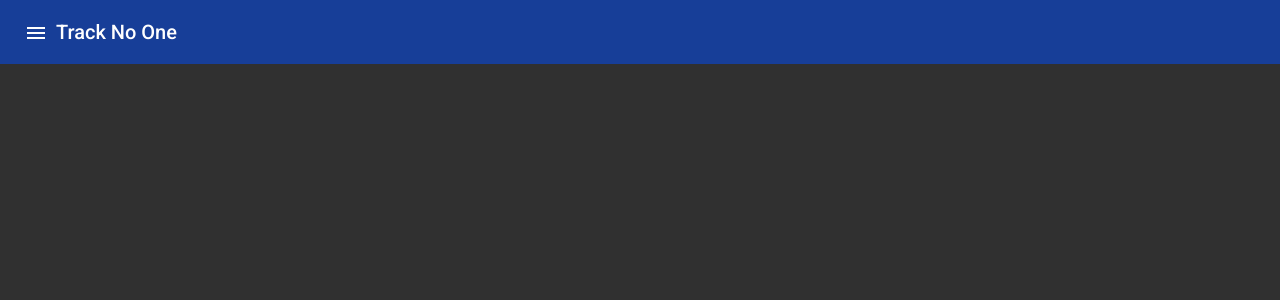
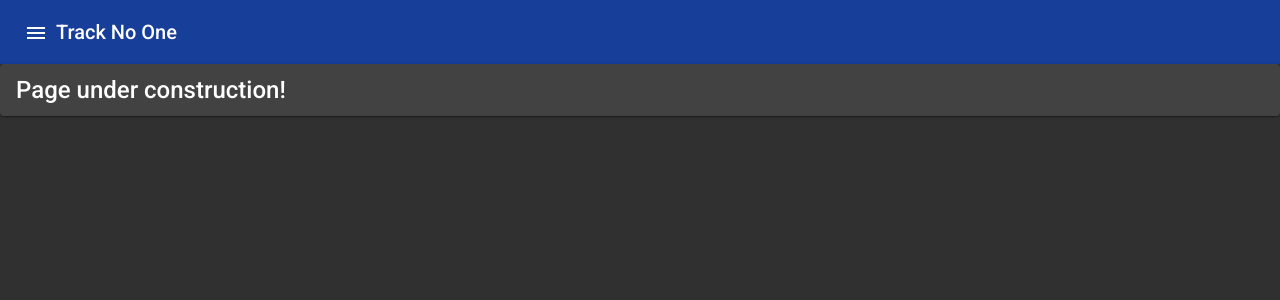
Before and after one commit to DERGONokay/track-no-one, an Angular app: page / in a window 1280 px wide. Shown: the top 300 px of the page. Built offline with nearby package versions, Linux system fonts and the light colour scheme.

Commit message:
UI - Add under construction page. Fix name of the stat in readme

```diff
--- a/src/app/app-routing.module.ts
+++ b/src/app/app-routing.module.ts
@@ -1,9 +1,13 @@
 import { NgModule } from '@angular/core';
 import { RouterModule, Routes } from '@angular/router';
 import { CombatEffectivenessComponent } from './combat-effectiveness/combat-effectiveness.component';
+import { UnderConstructionComponent } from './under-construction/under-construction.component';
 
 const routes: Routes = [
-  { path: "combat-effectiveness", component: CombatEffectivenessComponent }
+  { path: "combat-effectiveness", component: CombatEffectivenessComponent },
+  { path: "under-construction", component: UnderConstructionComponent },
+  { path: "**", component: UnderConstructionComponent},
+  { path: "", component: UnderConstructionComponent }
 ];
 
 @NgModule({
--- /dev/null
+++ b/src/app/under-construction/under-construction.component.html
@@ -0,0 +1,3 @@
+<mat-card>
+    <mat-card-title>Page under construction!</mat-card-title>
+</mat-card>
--- /dev/null
+++ b/src/app/under-construction/under-construction.component.ts
@@ -0,0 +1,15 @@
+import { Component, OnInit } from '@angular/core';
+
+@Component({
+  selector: 'app-under-construction',
+  templateUrl: './under-construction.component.html',
+  styleUrls: ['./under-construction.component.css']
+})
+export class UnderConstructionComponent implements OnInit {
+
+  constructor() { }
+
+  ngOnInit(): void {
+  }
+
+}
--- a/src/index.html
+++ b/src/index.html
@@ -2,7 +2,7 @@
 <html lang="en">
 <head>
   <meta charset="utf-8">
-  <title>Front</title>
+  <title>TN1</title>
   <base href="/">
   <meta name="viewport" content="width=device-width, initial-scale=1">
   <link rel="icon" type="image/x-icon" href="favicon.ico">
```
Also changed, not shown: src/app/app.module.ts (+6 -2 lines), src/app/under-construction/under-construction.component.css (added), 1 other file (tests, documents, lock files or other folders).
